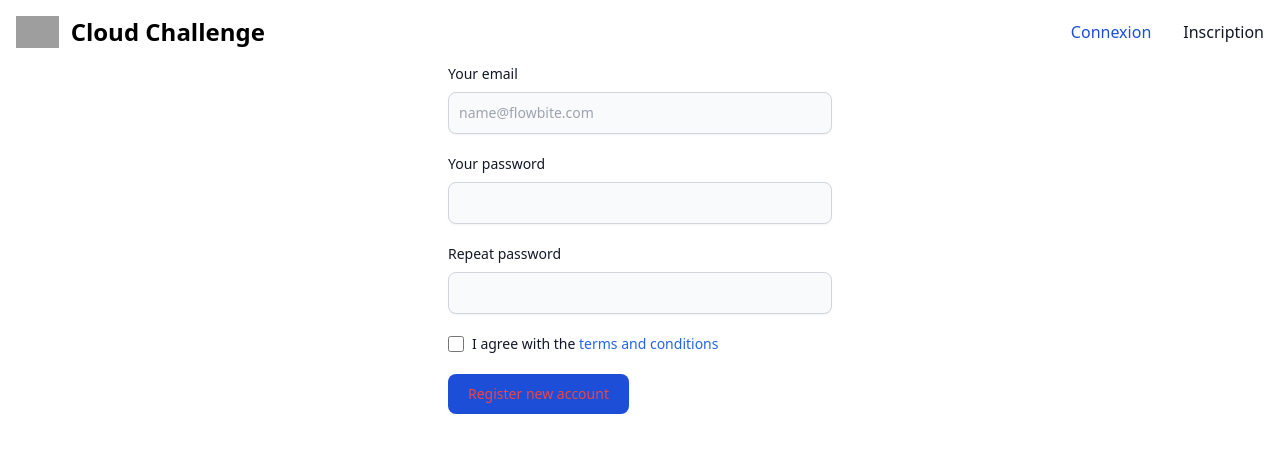
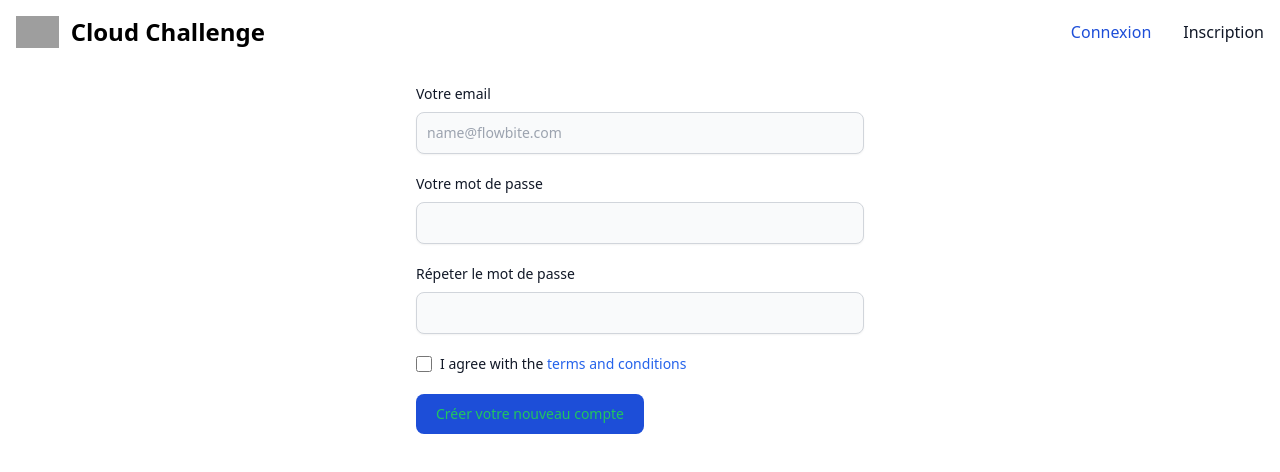
Before and after one commit to ib-entreprise/cloud-challenge, a React (Vite) app: page /register in a window 1280 px wide. Shown: the top 472 px of the page. Built offline with nearby package versions, Linux system fonts and the light colour scheme; grey boxes are pictures that could not be loaded.

Commit message:
Co-authored-by: ib-entreprise <ib-entreprise@users.noreply.github.com> Co-authored-by: Omitsu  <OmitsuSama@users.noreply.github.com>

```diff
--- a/src/components/ChallengeCard.jsx
+++ b/src/components/ChallengeCard.jsx
@@ -20,6 +20,27 @@ function ChallengeCard({ challenge }) {
           <p className="mb-3 font-normal text-gray-700 dark:text-gray-400">
             {challenge.description}
           </p>
+          <a
+            href="#"
+            className="inline-flex items-center px-3 py-2 text-sm font-medium text-center text-white bg-blue-700 rounded-lg hover:bg-blue-800 focus:ring-4 focus:outline-none focus:ring-blue-300 dark:bg-blue-600 dark:hover:bg-blue-700 dark:focus:ring-blue-800"
+          >
+            Résoudre le challenge
+            <svg
+              className="rtl:rotate-180 w-3.5 h-3.5 ms-2"
+              aria-hidden="true"
+              xmlns="http://www.w3.org/2000/svg"
+              fill="none"
+              viewBox="0 0 14 10"
+            >
+              <path
+                stroke="currentColor"
+                strokeLinecap="round"
+                strokeLinejoin="round"
+                strokeWidth="2"
+                d="M1 5h12m0 0L9 1m4 4L9 9"
+              />
+            </svg>
+          </a>
         </div>
       </div>
     </>
--- a/src/components/FormRegister.jsx
+++ b/src/components/FormRegister.jsx
@@ -1,12 +1,6 @@
 import React, { useState } from "react"
-import { initializeApp } from "firebase/app"
-import { getAnalytics } from "firebase/analytics"
-import { auth, firebaseConfig } from "./firebase"
-import {
-  getAuth,
-  onAuthStateChanged,
-  createUserWithEmailAndPassword,
-} from "firebase/auth"
+import { auth } from "./firebase"
+import { createUserWithEmailAndPassword } from "firebase/auth"
 
 function FormRegister() {
   const [email, setEmail] = useState("")
@@ -43,16 +37,16 @@ function FormRegister() {
   return (
     <section>
       <form
-        className="max-w-sm mx-auto"
+        className="max-w-md mx-auto"
         method="post"
         onSubmit={handleRegister}
       >
-        <div className="mb-5">
+        <div className="my-5">
           <label
             htmlFor="email"
-            className="block mb-2 text-sm font-medium text-gray-900 dark:text-white"
+            className="block mb-2 text-sm font-medium text-gray-900 dark:text-black"
           >
-            Your email
+            Votre email
           </label>
           <input
             type="email"
@@ -66,9 +60,9 @@ function FormRegister() {
         <div className="mb-5">
           <label
             htmlFor="password"
-            className="block mb-2 text-sm font-medium text-gray-900 dark:text-white"
+            className="block mb-2 text-sm font-medium text-gray-900 dark:text-black"
           >
-            Your password
+            Votre mot de passe
           </label>
           <input
             type="password"
@@ -81,9 +75,9 @@ function FormRegister() {
         <div className="mb-5">
           <label
             htmlFor="repeat-password"
-            className="block mb-2 text-sm font-medium text-gray-900 dark:text-white"
+            className="block mb-2 text-sm font-medium text-gray-900 dark:text-black"
           >
-            Repeat password
+            Répeter le mot de passe
           </label>
           <input
             type="password"
@@ -118,9 +112,9 @@ function FormRegister() {
         </div>
         <button
           type="submit"
-          className="text-red-500 bg-blue-700 hover:bg-blue-800 focus:ring-4 focus:outline-none focus:ring-blue-300 font-medium rounded-lg text-sm px-5 py-2.5 text-center dark:bg-blue-600 dark:hover:bg-blue-700 dark:focus:ring-blue-800"
+          className="text-green-500 bg-blue-700 hover:bg-blue-800 focus:ring-4 focus:outline-none focus:ring-green-300 font-medium rounded-lg text-sm px-5 py-2.5 text-center dark:hover:bg-green-700 dark:focus:ring-green-800 dark:hover:white hover:text-white"
         >
-          Register new account
+          Créer votre nouveau compte
         </button>
       </form>
     </section>
--- a/src/components/Header.jsx
+++ b/src/components/Header.jsx
@@ -71,7 +71,7 @@ function Header() {
                   to="/profile"
                   className="block py-2 px-3 text-gray-900 rounded hover:bg-gray-100 md:hover:bg-transparent md:border-0 md:hover:text-blue-700 md:p-0 dark:text-white md:dark:hover:text-blue-500 dark:hover:bg-gray-700 dark:hover:text-white md:dark:hover:bg-transparent"
                 >
-                  Première lettre du nom
+                  Profile
                 </Link>
               </li>
             </ul>
--- /dev/null
+++ b/src/components/challengeDetail.jsx
@@ -0,0 +1,18 @@
+import React from "react"
+
+export default function challengeDetail() {
+  return (
+    <>
+      <section className="flex">
+        <div className="md:w-1/3">
+          <h2 className="text-2xl">Challengeurs a succes</h2>
+        </div>
+        <div className="md:w-2/3">
+          <h2 className="text-2xl">Challenge Nom</h2>
+          <p className="text-lg">Challenge detail</p>
+          <a href="#">Lien Repository</a>
+        </div>
+      </section>
+    </>
+  )
+}
--- a/src/pages/Dashboard.jsx
+++ b/src/pages/Dashboard.jsx
@@ -26,7 +26,7 @@ function Dashboard() {
         <div className="w-1/2 mx-auto my-6">
           <ProgressionBar />
         </div>
-        <section className="flex justify-center items-start gap-5 flex-wrap my-8">
+        <section className="flex px-3 justify-center items-start gap-5 flex-wrap my-8">
           {challenges.map((challenge) => {
             return <ChallengeCard key={challenge.id} challenge={challenge} />
           })}
```
